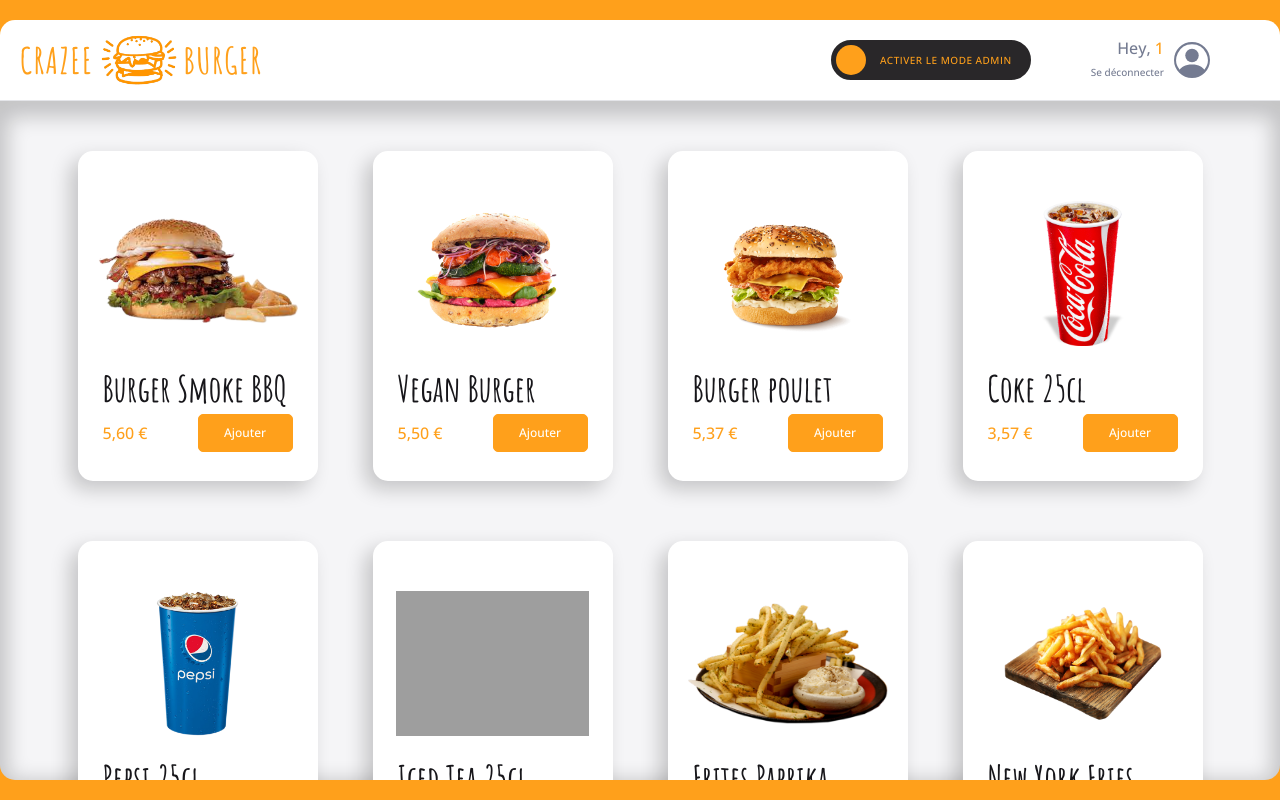
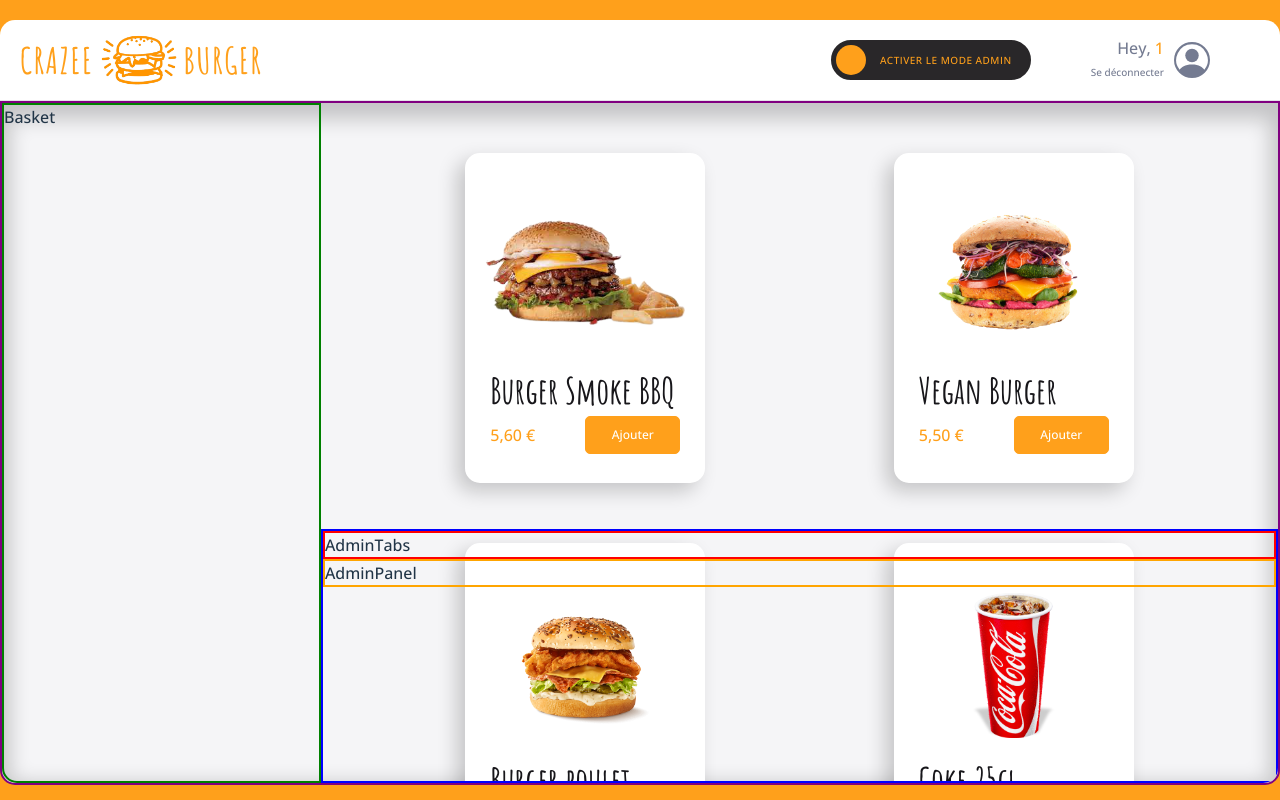
Before and after one commit to Karvaneg/crazee-burger, a React (Vite) app: page /order/1 in a window 1280 px wide. Built offline with nearby package versions, Linux system fonts and the light colour scheme; grey boxes are pictures that could not be loaded.

Commit message:
💄 F07: ADMIN > Add layout admin with basket

```diff
--- /dev/null
+++ b/src/components/pages/order/Main/Admin.jsx
@@ -0,0 +1,29 @@
+import styled from "styled-components";
+
+export default function Admin() {
+  return (
+    <AdminStyled>
+        <div className="admin-tabs">AdminTabs</div>
+        <div className="admin-panel">AdminPanel</div>
+    </AdminStyled>
+  )
+}
+
+const AdminStyled = styled.div`
+    border: 2px solid blue;
+    position: absolute;
+    bottom: 0;
+    right: 0;
+    left: 0;
+    height: 250px;
+
+    .admin-tabs {
+        border: 2px solid red;
+
+    }
+
+    .admin-panel {
+        border: 2px solid orange;
+
+    }
+`;
--- a/src/components/pages/order/Main/Main.jsx
+++ b/src/components/pages/order/Main/Main.jsx
@@ -1,12 +1,16 @@
 import styled from "styled-components";
 import { theme } from "../../../../theme";
 import Menu from "./Menu";
+import Admin from "./Admin";
 
 export default function Main() {
   return (
     <MainStyled>
-      {/* <div className="basket">Basket</div> */}
-      <Menu />
+      <div className="basket">Basket</div>
+      <div className="menu-and-admin">
+        <Menu />
+        <Admin />
+      </div>
     </MainStyled>
   )
 }
@@ -16,16 +20,25 @@
   box-shadow: 0px 8px 20px 8px rgba(0, 0, 0, 0.2) inset ;
   border-bottom-left-radius: ${theme.borderRadius.extraRound};
   border-bottom-right-radius: ${theme.borderRadius.extraRound};
-  flex: 1; // or you can also use this : height: calc(95vh - 10vh);
+  height: calc(95vh - 10vh);
   display: grid;
+  border: 2px solid purple;
 
   // TODO : this code is for basket and menu layout
-  // grid-template-columns: 25% 1fr;
+   grid-template-columns: 25% 1fr;
   // this code is for only menu layout
-  grid-template-columns: 1fr;
-  overflow-y: scroll;
+  // grid-template-columns: 1fr;
 
-  // .basket {
-  //   border: 2px solid green;
-  // }
+
+  .basket {
+    border: 2px solid green;
+    border-bottom-left-radius: ${theme.borderRadius.extraRound};
+  }
+
+  .menu-and-admin {
+    position: relative;
+    overflow-y: hidden;
+    display: grid;
+    border-bottom-right-radius: ${theme.borderRadius.extraRound};
+  }
 `;
--- a/src/components/pages/order/Main/Menu.jsx
+++ b/src/components/pages/order/Main/Menu.jsx
@@ -29,8 +29,10 @@
 
 const MenuStyled = styled.div`
     display: grid;
-    grid-template-columns: repeat(4, 1fr);
+    // COMMENT : the auto-fit keyword tells the grid to automatically adjust the number of columns based on the available space. The minmax(300px, 1fr) function sets a minimum width of 300px for each column and allows it to grow to fill the available space (1fr).
+    grid-template-columns: repeat(auto-fit, minmax(300px, 1fr));
     grid-row-gap: 60px;
     padding: 50px 50px 150px;
     justify-items: center;
+    overflow-y: scroll;
 `;
```
